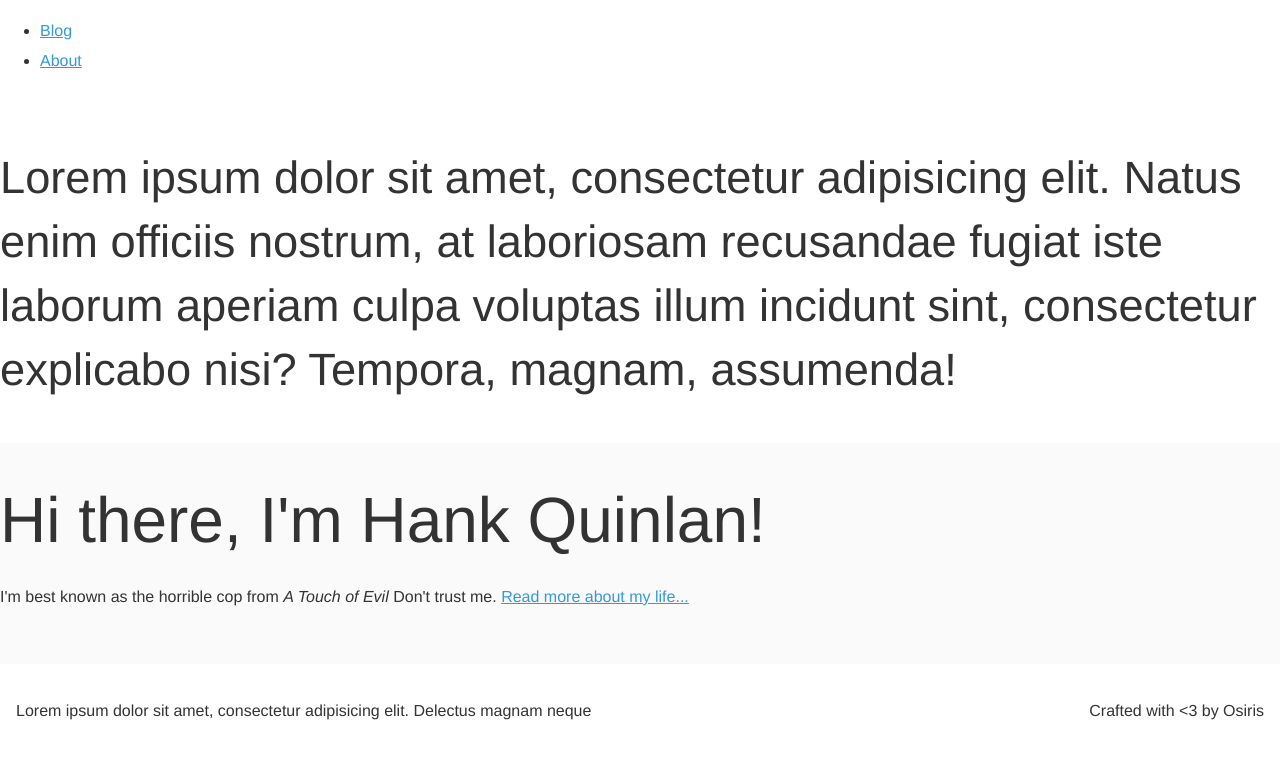
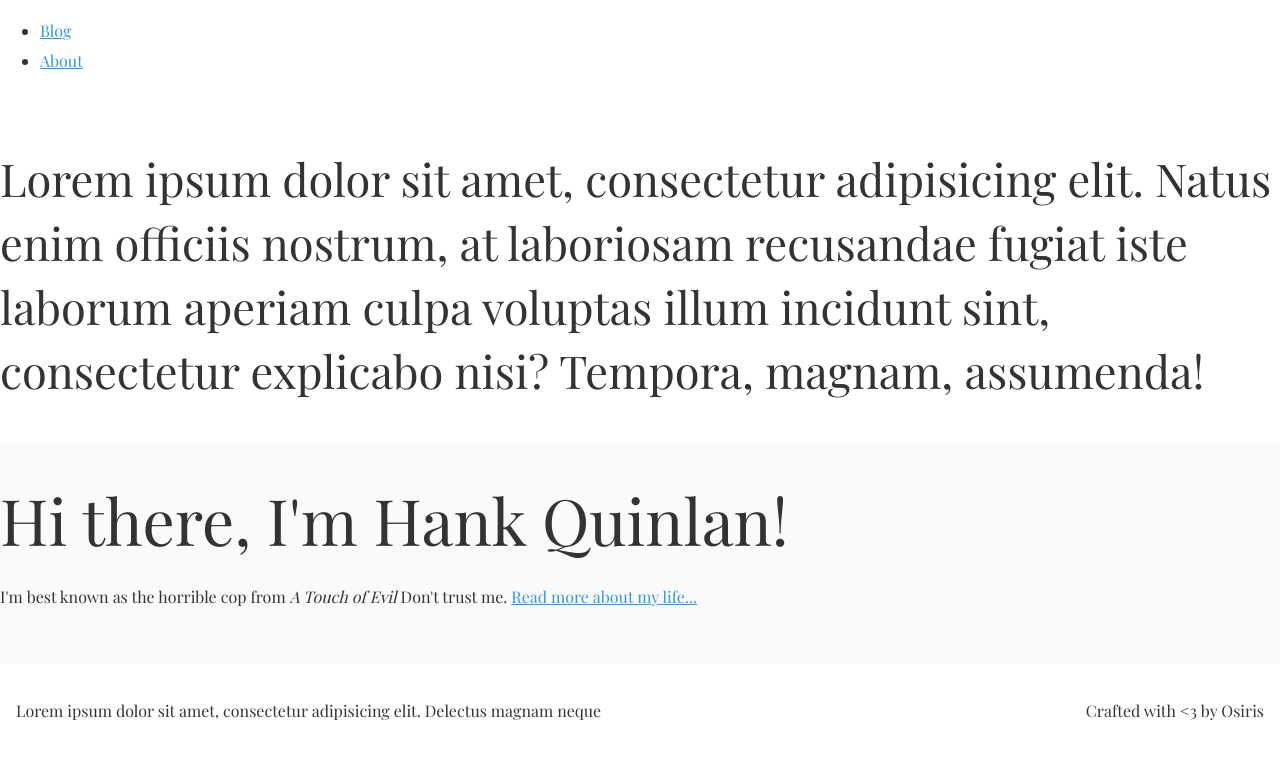
Before and after one commit to Ds3c-ctf-team/enkhee-Osiris.github.io-old, a Jekyll site: the page built from index.html, in a window 1280 px wide. Shown: the top 759 px of the page. Built offline with Jekyll 4.4.1, drawn with Linux system fonts in a browser that asks for light colours; some web fonts are replaced.

Commit message:
Update layouts

```diff
--- a/_layouts/default.html
+++ b/_layouts/default.html
@@ -4,7 +4,9 @@
 <head>
     <meta http-equiv="Content-Type" content="text/html;charset=UTF-8">
     <meta name="viewport" content="width=device-width, user-scalable=no, initial-scale=1.0, maximum-scale=1.0, minimum-scale=1.0">
+    <link rel="stylesheet" href="https://fonts.googleapis.com/css?family=Playfair+Display:400,400i,700&subset=cyrillic">
     <link rel="stylesheet" href="css/furtive.css">
+    <link rel="stylesheet" href="css/main.css">
     <title>{{ page.title }}</title>
 </head>
 
```
